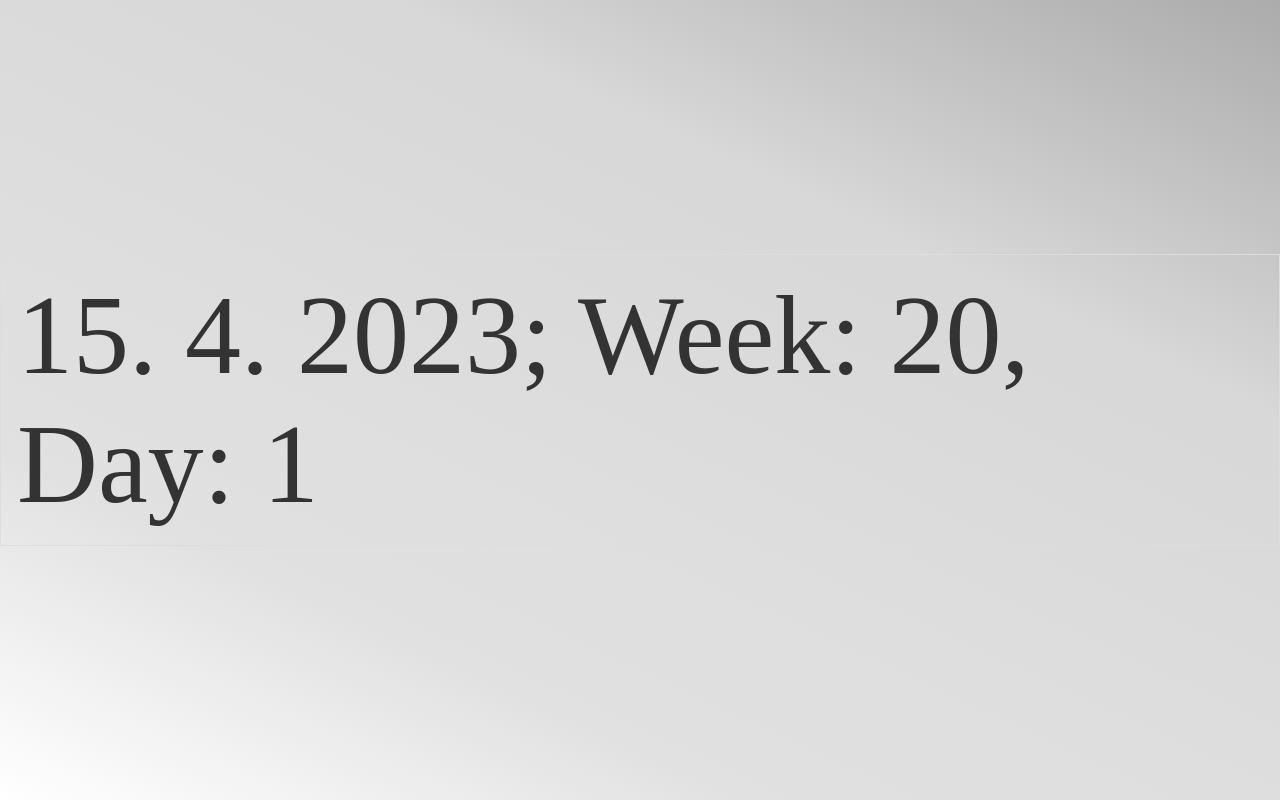
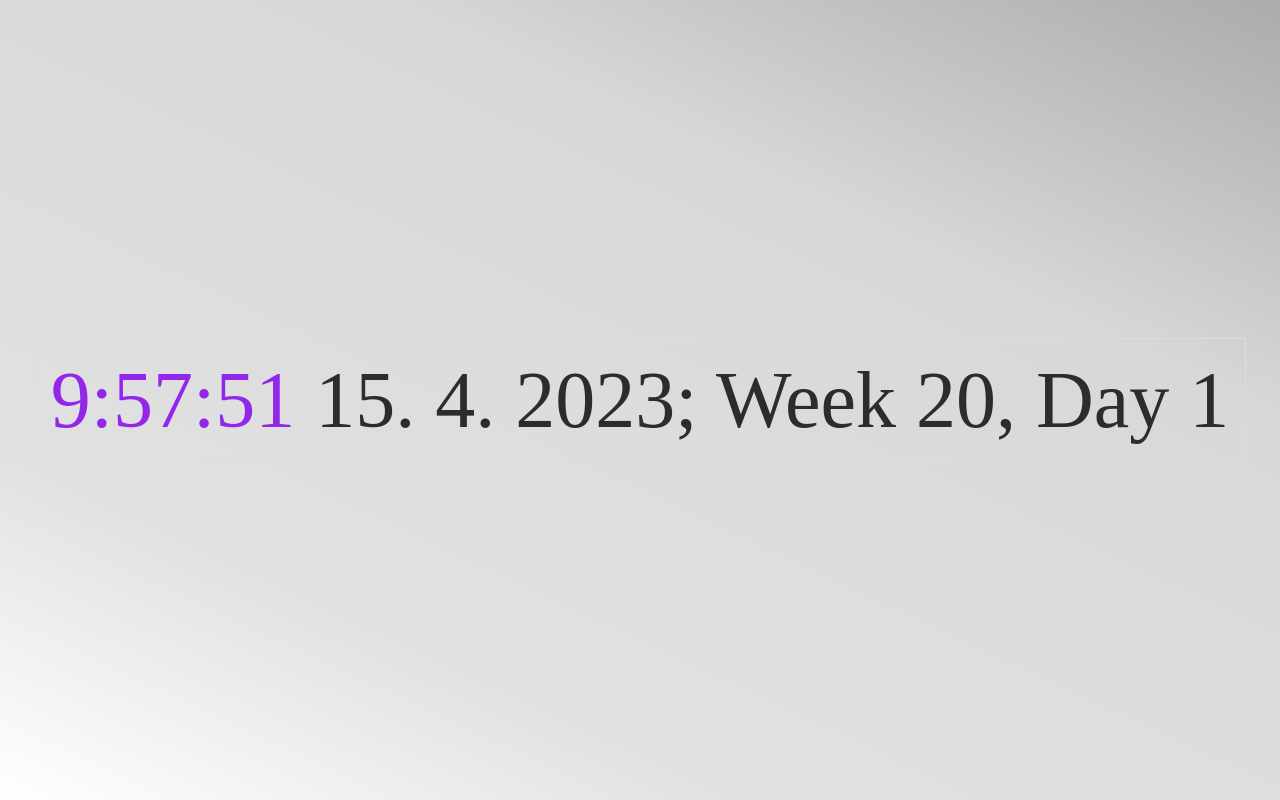
Before and after one commit to wavelet-space/today, a plain HTML site: page index.html in a window 1280 px wide. Drawn offline with Linux system fonts and the light colour scheme.

Commit message:
Update colors

```diff
--- a/index.html
+++ b/index.html
@@ -12,10 +12,10 @@
           display: grid;
         }
 
-        #info {
+        #box {
           background: transarent;
           place-self: center;
-          font-size: 7rem;
+          font-size: 5rem;
           padding: 1rem;
           color: rgb(51, 51, 51);
           border: 1px solid #ddd;
@@ -33,11 +33,21 @@
             height: 100vh;
             width: 100vw;
         }
+
+        #time {
+            color: rgb(146, 39, 234);
+        }
+        #date {
+            color: rgb(44, 44, 44)
+        }
     </style>
 </head>
 <body>
     <main>
-        <div id="info"></div>
+        <div id="box">
+            <span id="time"></span>
+            <span id="date"></span>
+        </div>
     </main>
 </body>
 
@@ -60,17 +70,34 @@
         return result;
     }
 
+    /**
+     * Display current time in `#time` element.
+     *
+     * (Function is not pure, has side effects.)
+     */
+    function displayTime() {
+        let elem = document.getElementById("time")
+        let date = new Date()
+        let time = `${date.getUTCHours()}:${date.getUTCMinutes()}:${date.getUTCSeconds()}`
+        elem.innerHTML = time
+        requestAnimationFrame(displayTime)
+    }
+
+    // Add a new method to `Date` object.
     Date.prototype.getWeek = function() {
         return getWeek(this)
     }
+
+    displayTime()
 
     // Get data for the current date.
     today = new Date()
     let [date, month, year, day, week] = [today.getDate(), today.getMonth(), today.getFullYear(), today.getDay(),today.getWeek()]
 
     // Display data in HTML element.
-    let infoElem = document.getElementById("info")
-    infoElem.innerHTML = `${date}. ${month}. ${year}; Week: ${week}, Day: ${day}`
+    let dateElem = document.getElementById("date")
+    dateElem.innerHTML = `${date}. ${month}. ${year}; Week ${week}, Day ${day}`
+
 
 </script>
 </html>
```
